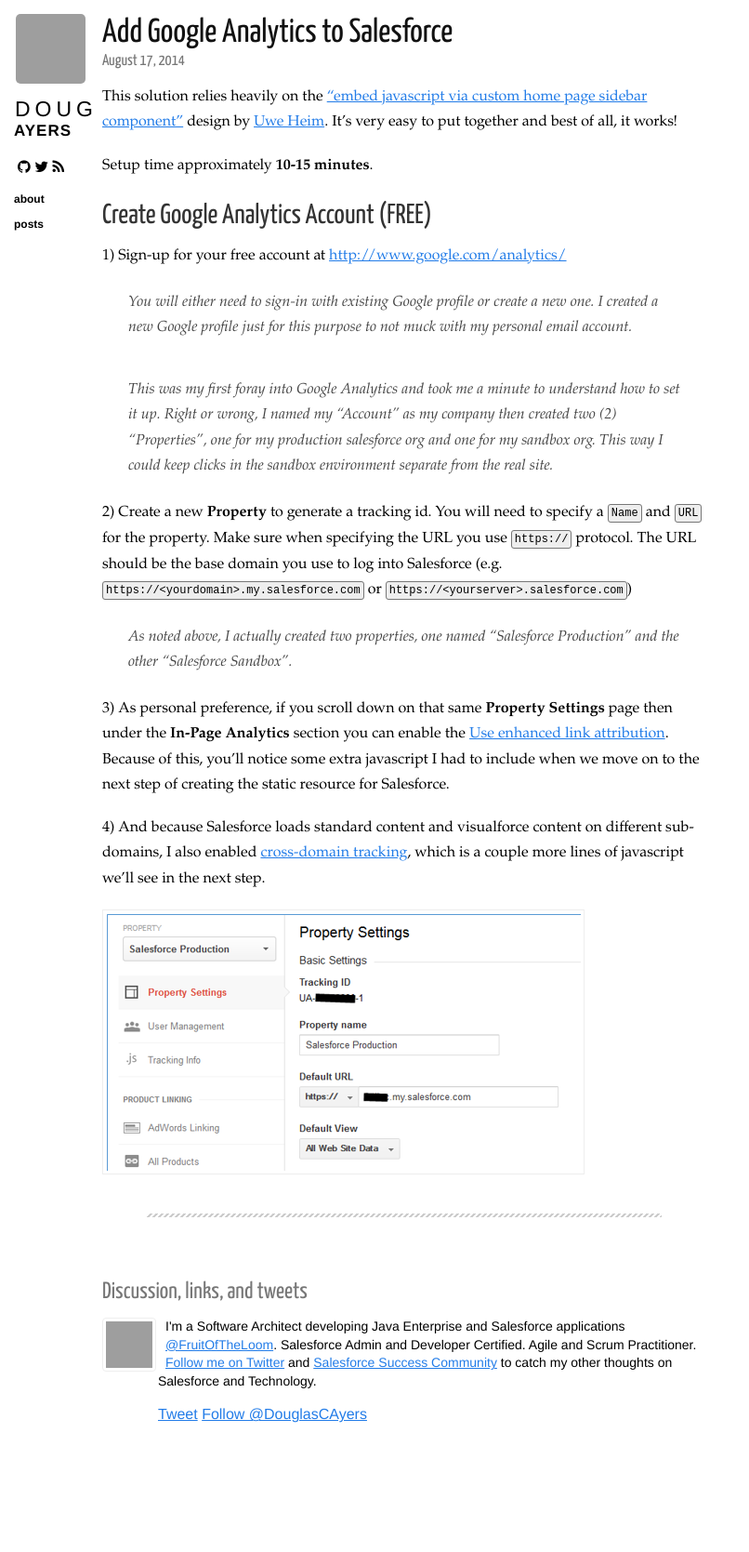
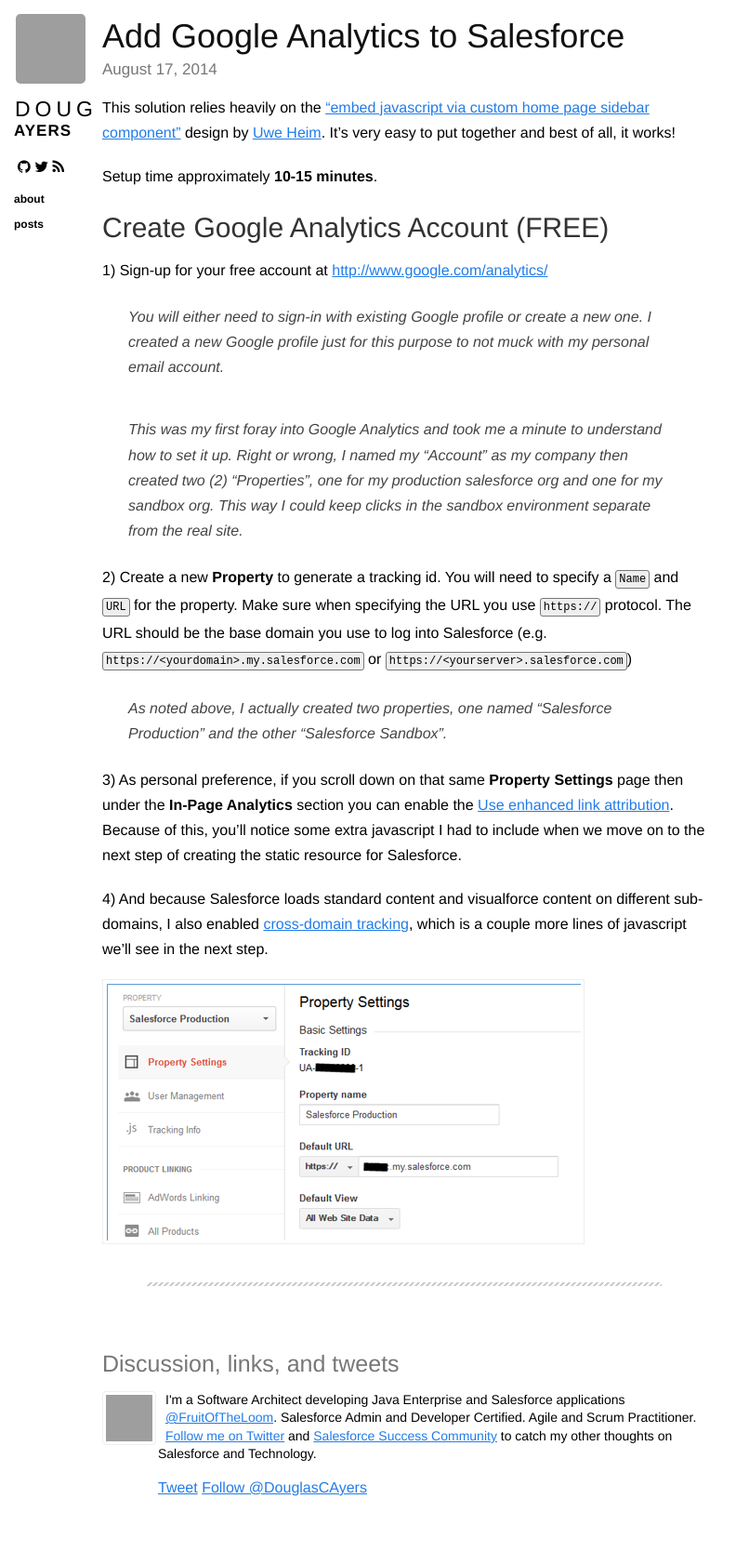
Before and after one commit to DouglasCAyers/douglascayers.github.io, a Jekyll site: the page built from _posts/2014-08-17-add-google-analytics-to-salesforce.markdown, in a window 1280 px wide. Shown: the whole page at 93% size, without its empty margins (0-806 px from the left). Built offline with Jekyll 4.4.1, drawn with Linux system fonts in a browser that asks for light colours; nearby versions of some CDN libraries; Markdown is read by kramdown in place of the engine named in the settings; comment, search, counter and statistics services are not loaded; before the commit the page ends 1590 px from its top, so only the background shows below that; grey boxes are pictures that could not be loaded.

Commit message:
trying different font

```diff
--- a/css/base.css
+++ b/css/base.css
@@ -1,6 +1,6 @@
 @charset "UTF-8";
 body {
-  font-family: "Palatino Linotype", "Book Antiqua", Palatino, serif;
+  font-family: "PT Sans","Helvetica Neue",Helvetica,Arial,sans-serif;
   margin: 0;
   -webkit-font-smoothing: antialiased; }
 
@@ -12,7 +12,7 @@
   left: 15px;
   top: 15px;
   width: 80px;
-  font-family: Helvetica, sans-serif; }
+  font-family: Helvetica, Arial, sans-serif; }
   .sidebar a {
     text-decoration: none; }
   .sidebar img {
@@ -68,28 +68,28 @@
   margin-bottom: 50px; }
   .content h1 {
     color: #333;
-    font-family: "Yanone Kaffeesatz", Helvetica, sans-serif;
+    /*font-family: "Yanone Kaffeesatz", Helvetica, sans-serif;*/
     font-weight: 400; }
   .content h1 a {
     color: #111;
     text-decoration: none; }
   .content h2 {
     color: #333;
-    font-family: "Yanone Kaffeesatz", Helvetica, sans-serif;
+    /*font-family: "Yanone Kaffeesatz", Helvetica, sans-serif;*/
     font-weight: 400; }
   .content h2 a {
     color: #111;
     text-decoration: none; }
   .content h3 {
     color: #333;
-    font-family: "Yanone Kaffeesatz", Helvetica, sans-serif;
+    /*font-family: "Yanone Kaffeesatz", Helvetica, sans-serif;*/
     font-weight: 400; }
   .content h3 a {
     color: #111;
     text-decoration: none; }
   .content h4 {
     color: #333;
-    font-family: "Yanone Kaffeesatz", Helvetica, sans-serif;
+    /*font-family: "Yanone Kaffeesatz", Helvetica, sans-serif;*/
     font-weight: 400; }
   .content h4 a {
     color: #111;
@@ -145,7 +145,7 @@
       font-style: normal; }
   .content .byline {
     margin-bottom: 17px;
-    font-family: "Yanone Kaffeesatz", Helvetica, sans-serif;
+    /*font-family: "Yanone Kaffeesatz", Helvetica, sans-serif;*/
     padding-left: 0px;
     font-size: 17px;
     color: #777; }
@@ -154,12 +154,12 @@
     padding: 14px;
     font-size: 14px;
     margin: 5px 0 15px 0;
-    font-family: Helvetica, sans-serif;
+    font-family: Helvetica, Arial, sans-serif;
     line-height: 1.6em; }
   .content .listing {
     margin: 10px 0 0 0;
     padding: 0;
-    font-family: Helvetica, sans-serif; }
+    font-family: Helvetica, Arial, sans-serif; }
     .content .listing ul {
       margin: 0;
       padding: 0; }
@@ -179,7 +179,7 @@
   .content .meta {
     margin: 30px 0;
     padding: 10px 0;
-    font-family: Helvetica, sans-serif; }
+    font-family: Helvetica, Arial, sans-serif; }
     .content .meta p {
       line-height: 1.4;
       font-size: 14px;
@@ -200,7 +200,7 @@
     margin-right: 10px;
     padding: 5px 15px;
     border: 1px solid #000;
-    font-family: Helvetica, sans-serif;
+    font-family: Helvetica, Arial, sans-serif;
     font-size: 12px;
     font-weight: bold; }
   .content .talk-design .color .white {
```
